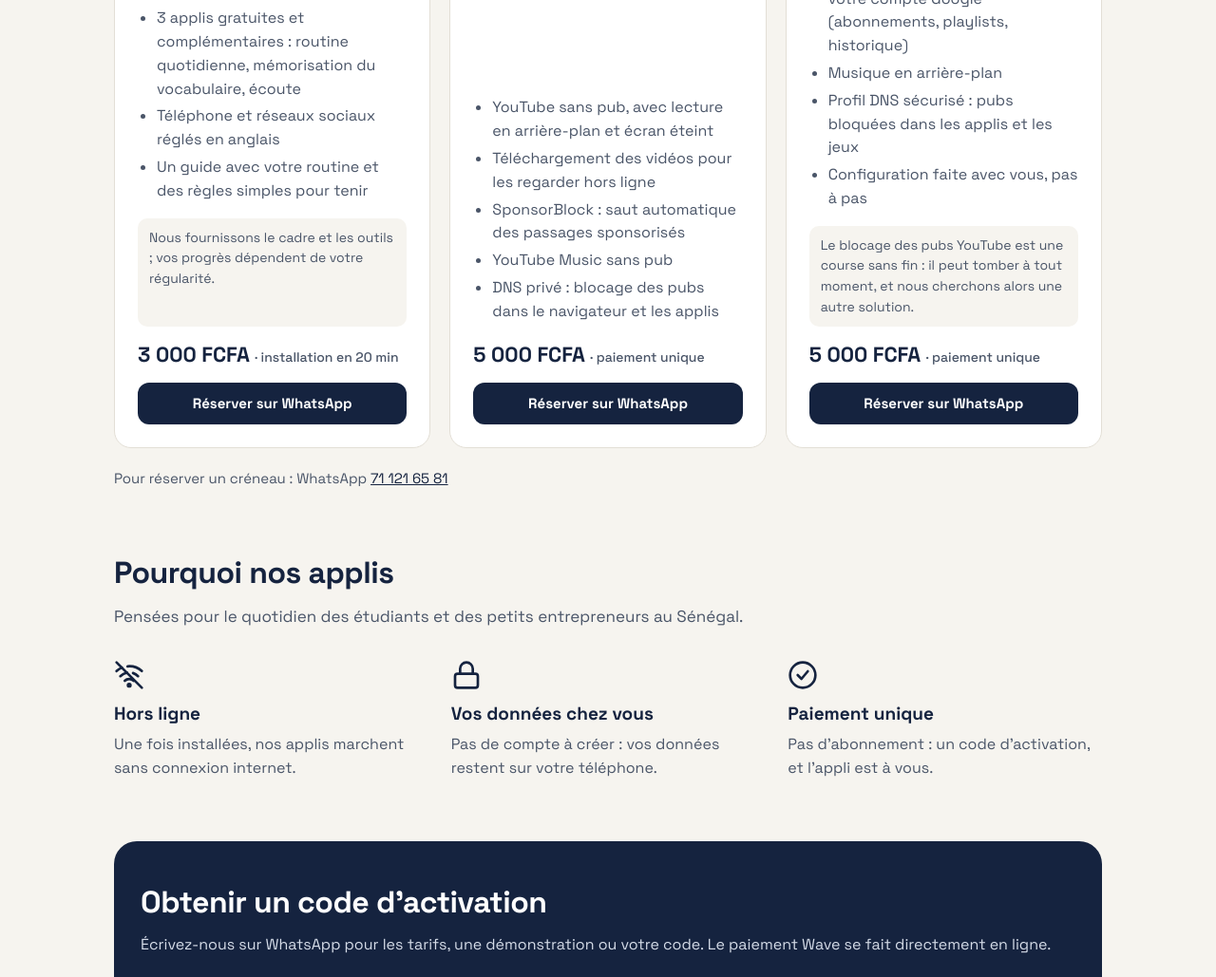
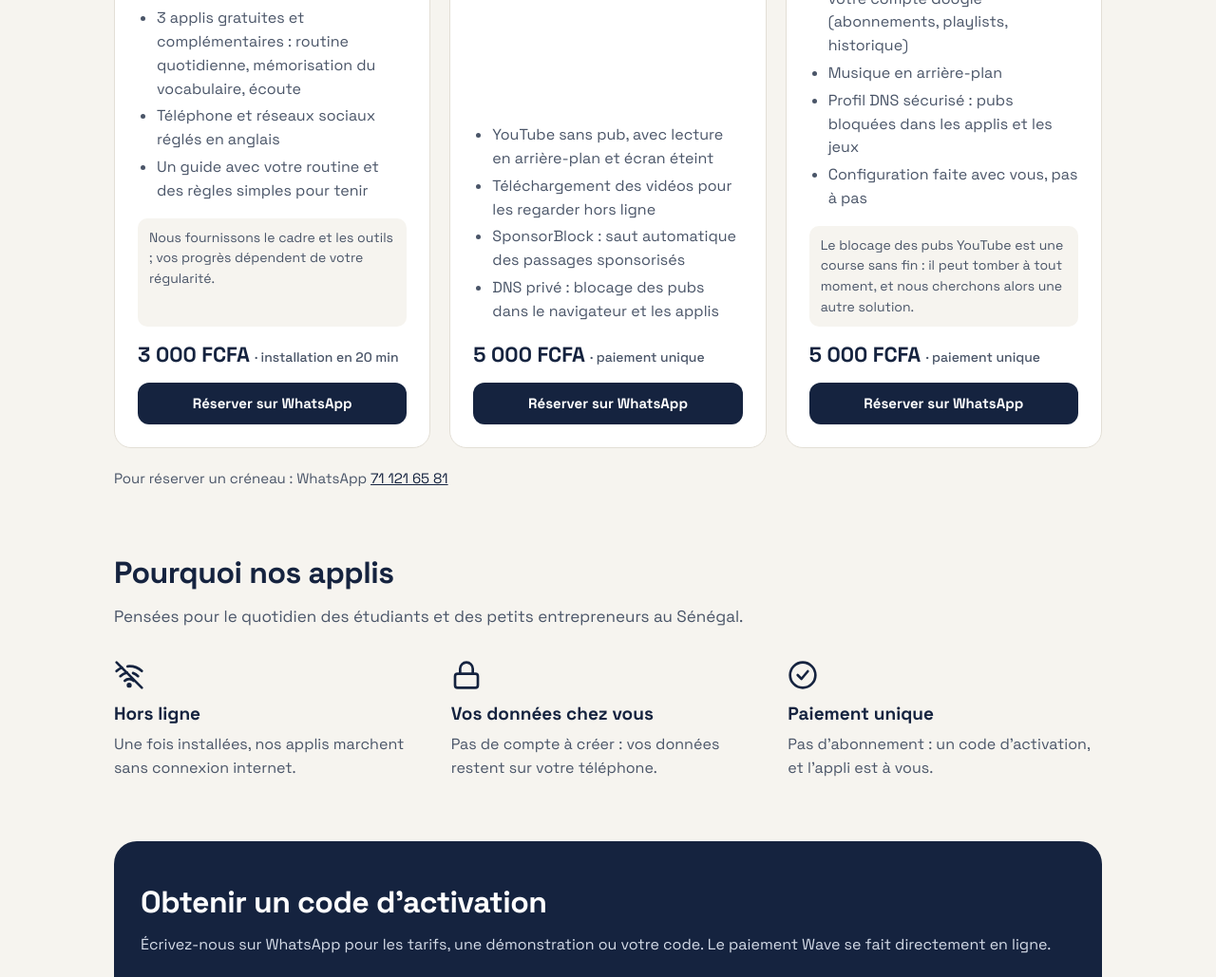
Before and after one commit to ThousandLabs/ThousandLabs.github.io, a plain HTML site: page index.html in a window 1280 px wide. Shown: the part 2101-3130 px from the top of the page at 95% size. Drawn offline with Linux system fonts and the light colour scheme.

Commit message:
Pack Nika : retrait de « YouTube Music sans pub »
Co-Authored-By: Claude Opus 5.5 <noreply@anthropic.com>
Claude-Session: https://claude.ai/code/session_01BSJJ49Ej9b94fvYe5rCrrv

```diff
--- a/index.html
+++ b/index.html
@@ -176,7 +176,6 @@
             <li>YouTube sans pub, avec lecture en arrière-plan et écran éteint</li>
             <li>Téléchargement des vidéos pour les regarder hors ligne</li>
             <li>SponsorBlock : saut automatique des passages sponsorisés</li>
-            <li>YouTube Music sans pub</li>
             <li>DNS privé : blocage des pubs dans le navigateur et les applis</li>
           </ul>
           <div class="price">5 000 FCFA <small>· paiement unique</small></div>
```
